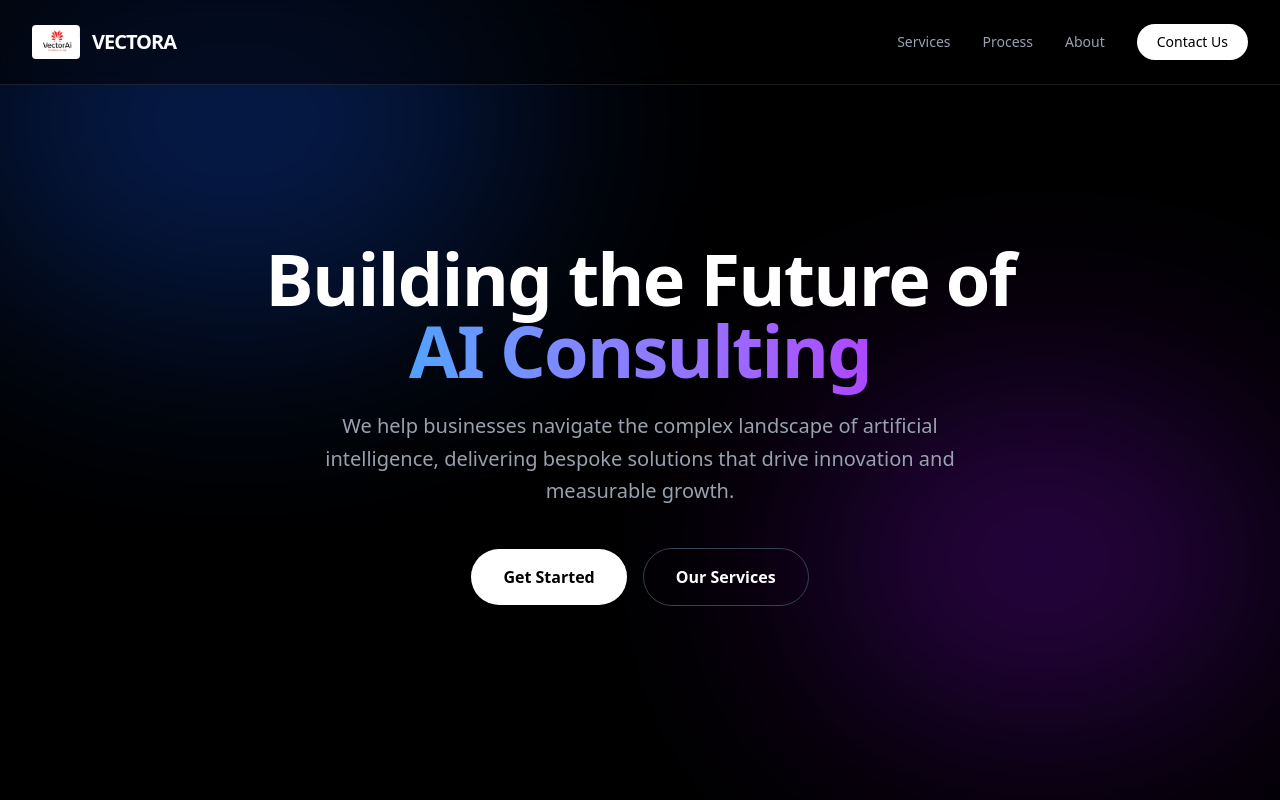
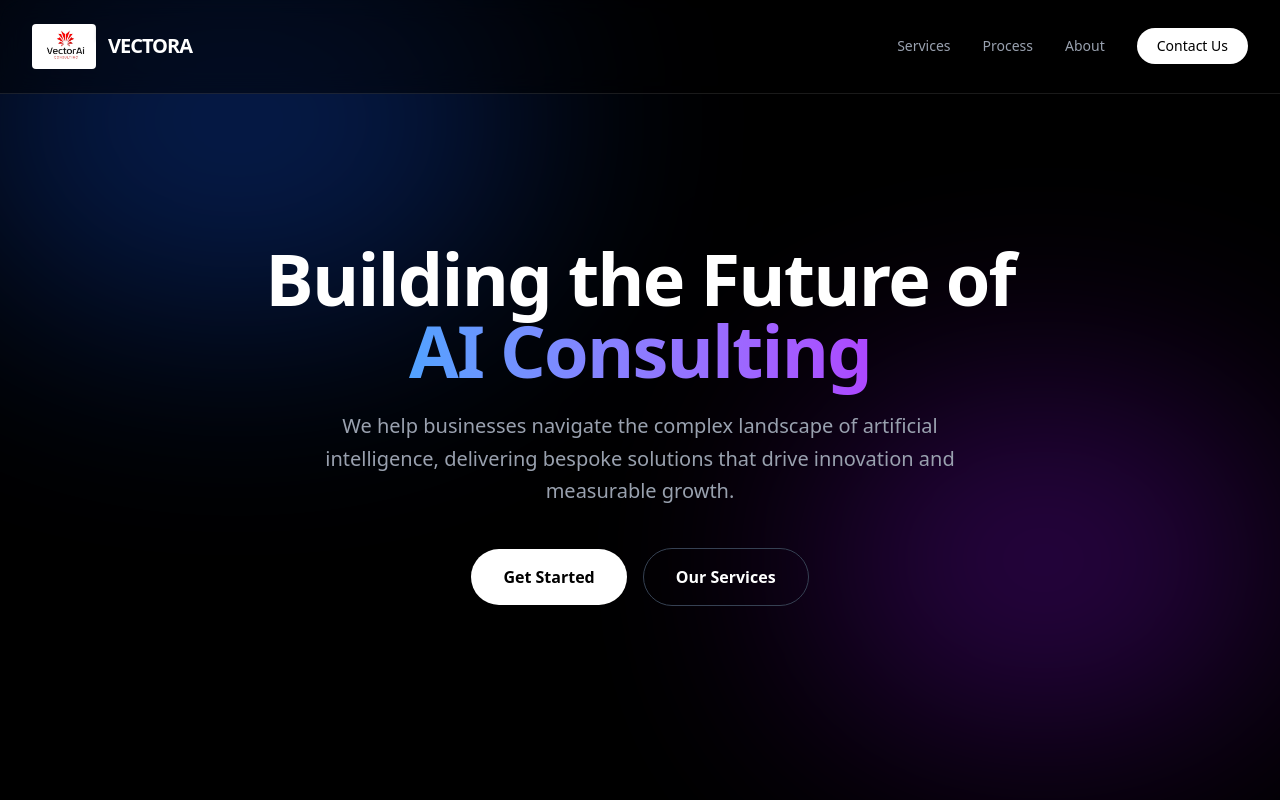
Before and after one commit to himanshua/vectoraiconsulting, a Next.js app: page / in a window 1280 px wide. Shown: the top 800 px of the page. Built offline with nearby package versions, Linux system fonts and the light colour scheme.

Commit message:
fix: resolve security vulnerabilities and sync lockfile to stable Next.js 15.2.0

```diff
--- a/app/components/Footer.tsx
+++ b/app/components/Footer.tsx
@@ -18,9 +18,9 @@ export default function Footer() {
           <Link href="/" className="flex items-center gap-3 mb-4">
             <Image
               src="/vector_ai_consulting.jpg"
-              alt="Vector AI Consulting Logo"
-              width={48}
-              height={48}
+              alt="Vectora AI Consulting Logo"
+              width={64}
+              height={64}
               className="rounded-sm"
             />
             <span className="text-2xl font-bold tracking-tighter">VECTORA</span>
@@ -47,7 +47,7 @@ export default function Footer() {
         </div>
       </div>
       <div className="max-w-7xl mx-auto mt-16 pt-8 border-t border-white/5 flex flex-col md:flex-row justify-between items-center gap-4 text-gray-500 text-xs">
-        <p>© {year} Vector AI Consulting. All rights reserved.</p>
+        <p>© {year} Vectora AI Consulting. All rights reserved.</p>
         <div className="flex gap-6">
           <Link href="/privacy" className="hover:text-white">Privacy Policy</Link>
           <Link href="/terms" className="hover:text-white">Terms of Service</Link>
--- a/app/components/Navbar.tsx
+++ b/app/components/Navbar.tsx
@@ -7,12 +7,12 @@ export default function Navbar() {
     <nav className="fixed top-0 left-0 right-0 z-50 backdrop-blur-md bg-black/50 border-b border-white/10" aria-label="Main navigation">
       <div className="max-w-7xl mx-auto flex items-center justify-between px-8 py-6">
         <div className="flex items-center">
-          <Link href="/" aria-label="Vector Home" className="flex items-center gap-3">
+          <Link href="/" aria-label="Vectora Home" className="flex items-center gap-3">
             <Image
               src="/vector_ai_consulting.jpg"
-              alt="Vector AI Consulting Logo"
-              width={48}
-              height={48}
+              alt="Vectora AI Consulting Logo"
+              width={64}
+              height={64}
               className="rounded-sm"
               priority
             />
```
